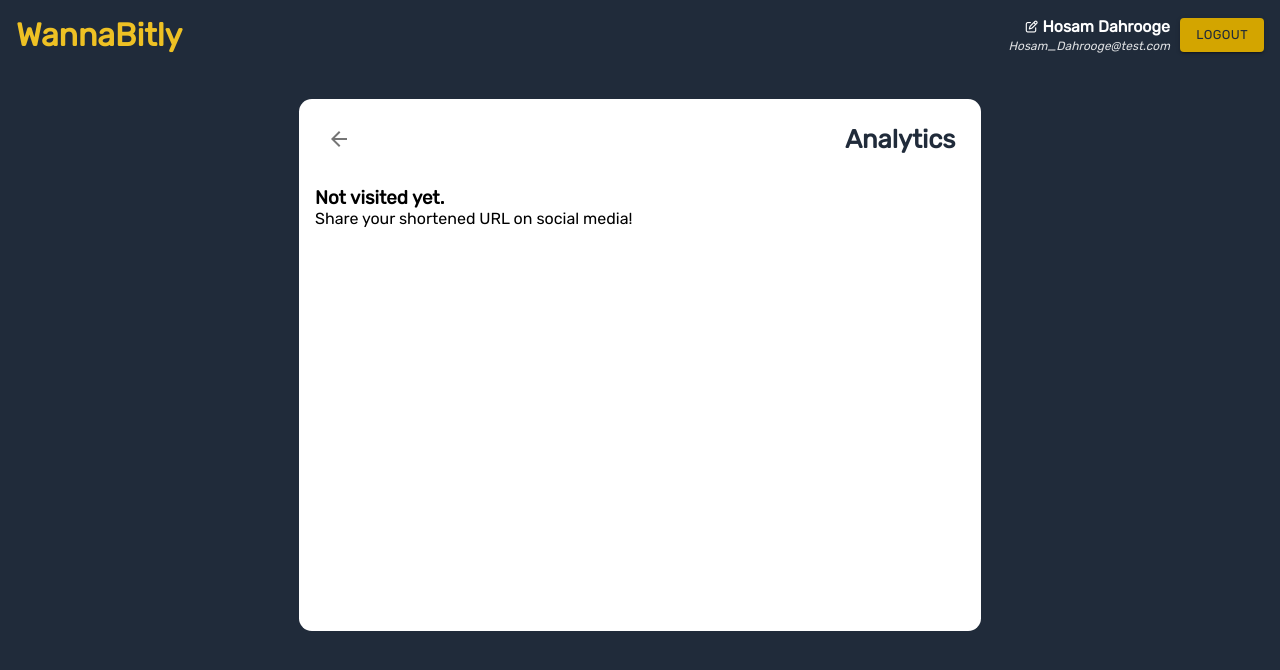
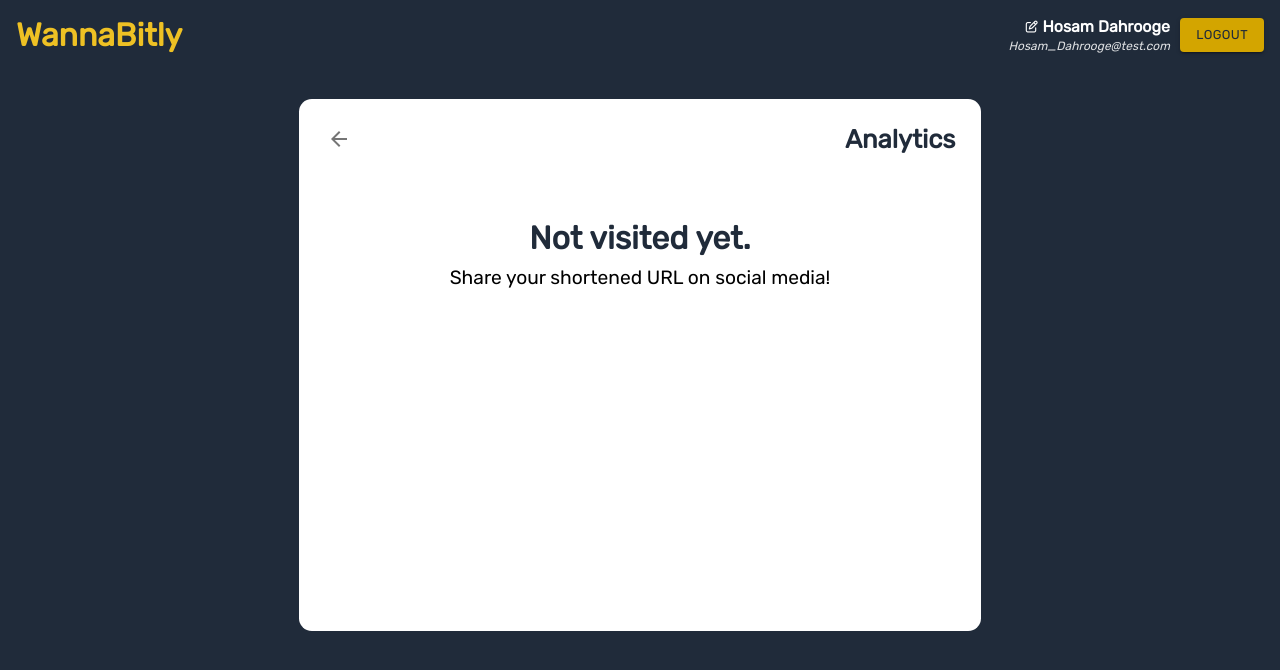
Before and after one commit to Just-Hosam/WannaBitly, a React (Create React App) app in the folder frontend/: page /analytics in a window 1280 px wide. Shown: the top 670 px of the page. Built offline with nearby package versions, Linux system fonts and the light colour scheme; no server answers.

Commit message:
Add padding to card headers

```diff
--- a/frontend/public/App.css
+++ b/frontend/public/App.css
@@ -155,6 +155,7 @@ body {
       -ms-flex-align: center;
           align-items: center;
   margin-bottom: 1rem;
+  padding-left: 0.6rem;
 }
 
 #main-card header header h2 {
@@ -386,7 +387,7 @@ body {
       -ms-flex-align: center;
           align-items: center;
   margin-bottom: 1.5rem;
-  padding: 0 0.6rem 0 0;
+  padding-right: 0.6rem;
 }
 
 #analytics-header h2 {
@@ -435,3 +436,33 @@ body {
   border-bottom: 1px solid #ccc;
   padding: 0.5rem 0;
 }
+
+#no-clicks-data {
+  display: -webkit-box;
+  display: -ms-flexbox;
+  display: flex;
+  -webkit-box-orient: vertical;
+  -webkit-box-direction: normal;
+      -ms-flex-direction: column;
+          flex-direction: column;
+  -webkit-box-pack: center;
+      -ms-flex-pack: center;
+          justify-content: center;
+  -webkit-box-align: center;
+      -ms-flex-align: center;
+          align-items: center;
+  -webkit-box-pack: start;
+      -ms-flex-pack: start;
+          justify-content: flex-start;
+}
+
+#no-clicks-data h3 {
+  font-size: 2rem;
+  color: #202b3a;
+  margin-top: 2rem;
+}
+
+#no-clicks-data p {
+  margin-top: 0.6rem;
+  font-size: 1.2rem;
+}
--- a/frontend/src/styles/_AnalyticsHeader.scss
+++ b/frontend/src/styles/_AnalyticsHeader.scss
@@ -5,7 +5,7 @@
 	justify-content: space-between;
 	align-items: center;
 	margin-bottom: 1.5rem;
-	padding: 0 0.6rem 0 0;
+	padding-right: 0.6rem;
 
 	h2 {
 		color: $background-color;
--- a/frontend/src/styles/_MainCard.scss
+++ b/frontend/src/styles/_MainCard.scss
@@ -16,6 +16,7 @@
 			justify-content: space-between;
 			align-items: center;
 			margin-bottom: 1rem;
+			padding-left: 0.6rem;
 
 			h2 {
 				color: $background-color;
```
